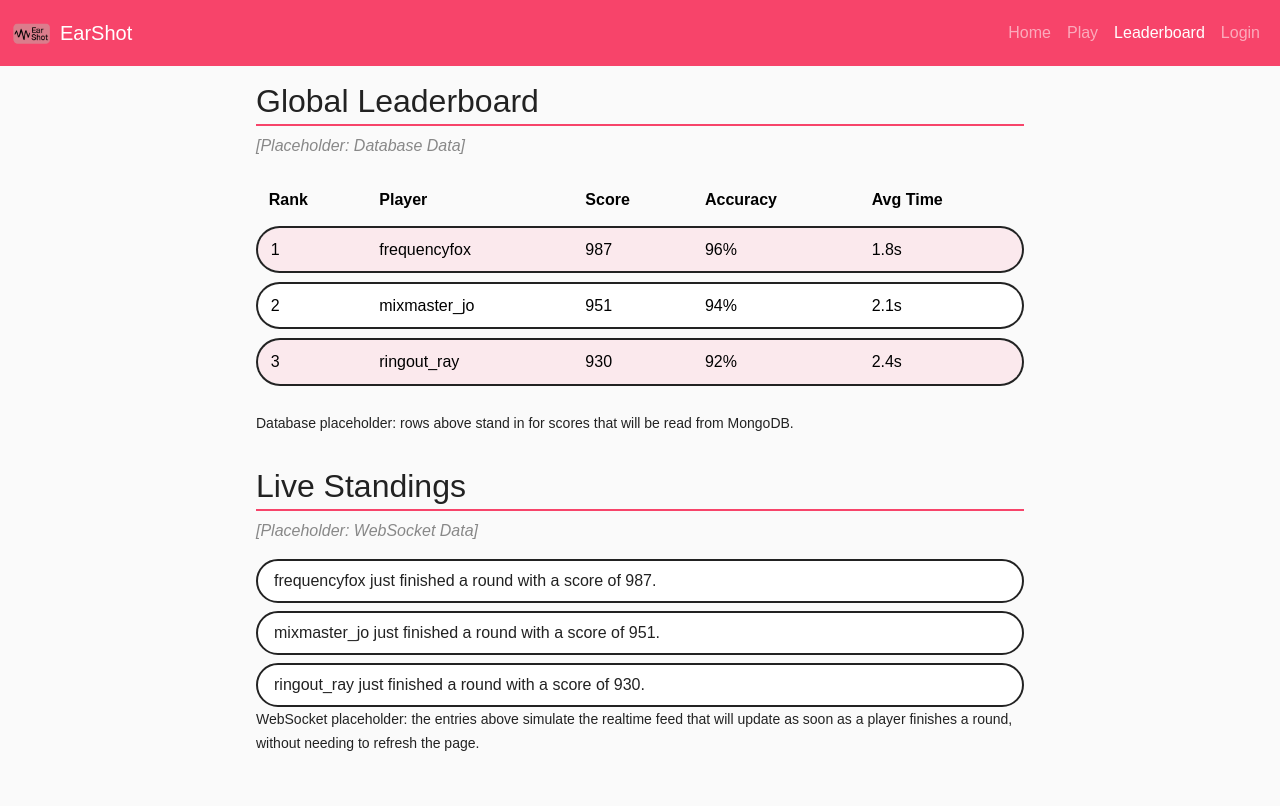
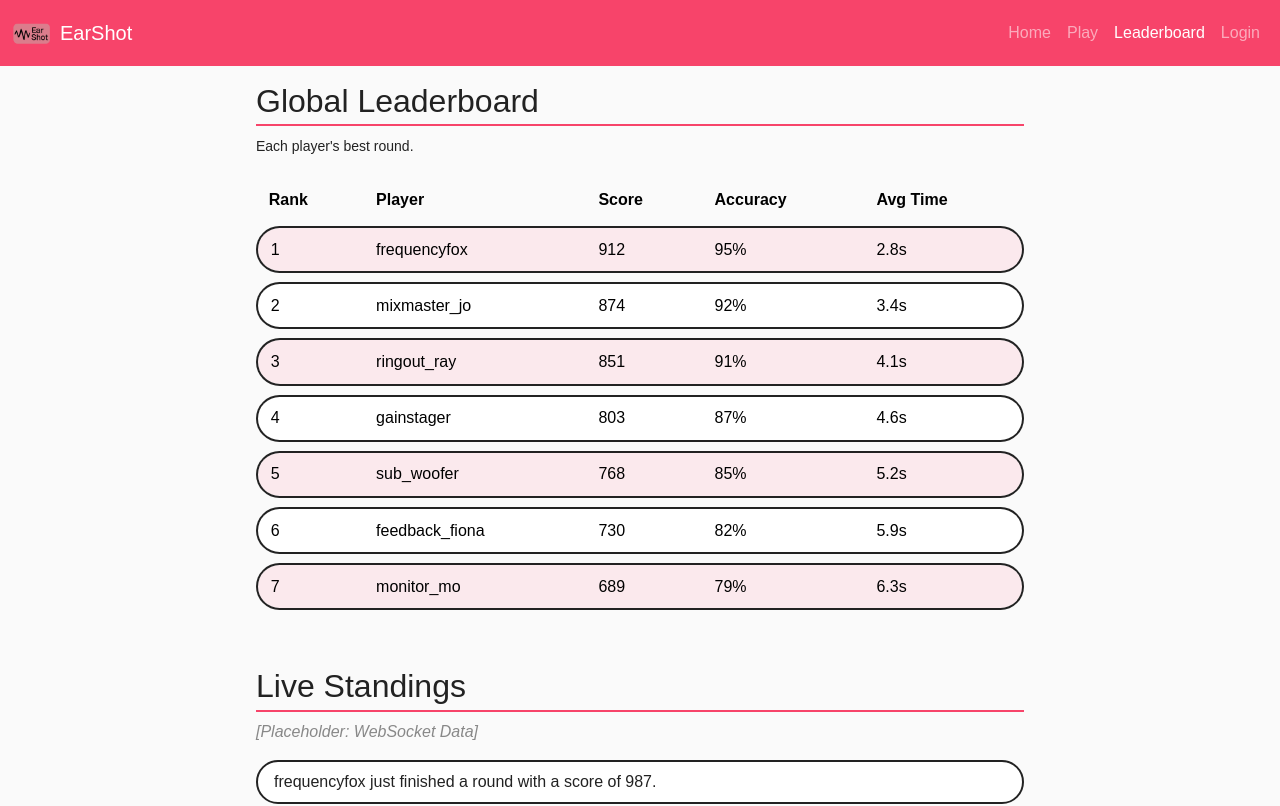
Before and after one commit to E-Rob19/startup, a React (Vite) app: page /leaderboard in a window 1280 px wide. Shown: the top 806 px of the page. Built offline with nearby package versions, Linux system fonts and the light colour scheme.

Commit message:
leaderboard and profile read saved scores from localStorage

```diff
--- a/src/app.css
+++ b/src/app.css
@@ -300,3 +300,10 @@ footer {
   font-size: 1.25rem;
   color: #666;
 }
+
+/* Highlight the logged-in player's row. Bootstrap tables color cells with
+   --bs-table-bg-type, so setting it here overrides the striping. */
+#leaderboard tr.current-player > td {
+  --bs-table-bg-type: #fde3e9;
+  font-weight: 600;
+}
--- /dev/null
+++ b/src/format.js
@@ -0,0 +1,16 @@
+// Display formatting shared by the game, leaderboard, and profile.
+
+// 0.874 → "87%"
+export function formatPercent(fraction) {
+  return `${Math.round(fraction * 100)}%`;
+}
+
+// 2345 → "2.3s"
+export function formatSeconds(ms) {
+  return `${(ms / 1000).toFixed(1)}s`;
+}
+
+// "2026-10-22T18:00:00.000Z" → "10/22/2026" (in the viewer's own locale)
+export function formatDate(isoString) {
+  return new Date(isoString).toLocaleDateString();
+}
--- a/src/game/game.jsx
+++ b/src/game/game.jsx
@@ -4,6 +4,7 @@ import { AuthState } from '../login/authState';
 import { playTone, randomFrequency, stopTone } from './audio';
 import { ACCURACY_WEIGHT, MAX_SCORE, SPEED_WEIGHT, scoreRound } from './scoring';
 import { saveScore } from '../services/scoreService';
+import { formatPercent, formatSeconds } from '../format';
 
 const TONES_PER_ROUND = 10;
 const CLEAR_TONES = 5;
@@ -35,16 +36,6 @@ function sliderToFreq(pos) {
 function formatTimeLeft(ms) {
   const seconds = Math.ceil(ms / 1000);
   return `0:${String(seconds).padStart(2, '0')}`;
-}
-
-// 0.874 → "87%"
-function formatPercent(fraction) {
-  return `${Math.round(fraction * 100)}%`;
-}
-
-// 2345 → "2.3s"
-function formatSeconds(ms) {
-  return `${(ms / 1000).toFixed(1)}s`;
 }
 
 // First CLEAR_TONES tones are clear, the rest have noise.
--- a/src/leaderboard/leaderboard.jsx
+++ b/src/leaderboard/leaderboard.jsx
@@ -1,11 +1,30 @@
 import React from 'react';
+import { getLeaderboard } from '../services/scoreService';
+import { formatPercent, formatSeconds } from '../format';
 
-export function Leaderboard() {
+export function Leaderboard({ userName }) {
+  const [scores, setScores] = React.useState(null); // null while loading
+
+  React.useEffect(() => {
+    let ignore = false;
+    getLeaderboard().then((leaderboard) => {
+      if (!ignore) setScores(leaderboard);
+    });
+    return () => {
+      ignore = true;
+    };
+  }, []);
+
   return (
     <main>
       <section id="leaderboard">
         <h2>Global Leaderboard</h2>
-        <p className="placeholder-tag">[Placeholder: Database Data]</p>
+        <p><small>Each player's best round.</small></p>
+        {scores === null ? (
+          <p>Loading scores…</p>
+        ) : scores.length === 0 ? (
+          <p>No scores yet. Be the first!</p>
+        ) : (
           <div className="table-responsive">
             <table className="table table-striped table-hover">
               <thead>
@@ -18,13 +37,22 @@ export function Leaderboard() {
                 </tr>
               </thead>
               <tbody>
-              <tr><td>1</td><td>frequencyfox</td><td>987</td><td>96%</td><td>1.8s</td></tr>
-              <tr><td>2</td><td>mixmaster_jo</td><td>951</td><td>94%</td><td>2.1s</td></tr>
-              <tr><td>3</td><td>ringout_ray</td><td>930</td><td>92%</td><td>2.4s</td></tr>
+                {scores.map((entry, i) => (
+                  <tr key={entry.name} className={entry.name === userName ? 'current-player' : ''}>
+                    <td>{i + 1}</td>
+                    <td>
+                      {entry.name}
+                      {entry.name === userName && ' (you)'}
+                    </td>
+                    <td>{entry.score}</td>
+                    <td>{formatPercent(entry.accuracy)}</td>
+                    <td>{formatSeconds(entry.avgTimeMs)}</td>
+                  </tr>
+                ))}
               </tbody>
             </table>
           </div>
-        <p><small>Database placeholder: rows above stand in for scores that will be read from MongoDB.</small></p>
+        )}
       </section>
 
       <section id="live-updates">
--- a/src/profile/profile.jsx
+++ b/src/profile/profile.jsx
@@ -1,16 +1,45 @@
 import React from 'react';
+import { NavLink } from 'react-router-dom';
+import { getHistory } from '../services/scoreService';
+import { formatDate, formatPercent, formatSeconds } from '../format';
 
-export function Profile({ userName, authState }) {
+export function Profile({ userName }) {
+  const [history, setHistory] = React.useState(null); // null while loading
+
+  React.useEffect(() => {
+    let ignore = false;
+    getHistory(userName).then((rounds) => {
+      if (!ignore) setHistory(rounds);
+    });
+    return () => {
+      ignore = true;
+    };
+  }, [userName]);
+
+  const bestScore = history?.length ? Math.max(...history.map((round) => round.score)) : null;
+  const averageScore = history?.length
+    ? Math.round(history.reduce((sum, round) => sum + round.score, 0) / history.length)
+    : null;
+
   return (
     <main>
       <section id="profile-header">
-        <h2><span id="profile-username">{userName || 'Guest'}</span>'s Profile</h2>
-        <p>Your personal round history and improvement over time will show up here once you're logged in.</p>
+        <h2><span id="profile-username">{userName}</span>'s Profile</h2>
+        {history?.length > 0 && (
+          <p>
+            Rounds played: <strong>{history.length}</strong> · Best score: <strong>{bestScore}</strong> ·
+            Average score: <strong>{averageScore}</strong>
+          </p>
+        )}
       </section>
 
       <section id="round-history">
         <h2>Round History</h2>
-        <p className="placeholder-tag">[Placeholder: Database Data]</p>
+        {history === null ? (
+          <p>Loading your rounds…</p>
+        ) : history.length === 0 ? (
+          <p>No rounds yet. <NavLink to="/game">Go play one!</NavLink></p>
+        ) : (
           <div className="table-card">
             <div className="table-responsive">
               <table className="table table-striped table-hover">
@@ -23,14 +52,19 @@ export function Profile({ userName, authState }) {
                   </tr>
                 </thead>
                 <tbody>
-                <tr><td>2026-09-18</td><td>930</td><td>92%</td><td>2.4s</td></tr>
-                <tr><td>2026-09-15</td><td>875</td><td>88%</td><td>2.7s</td></tr>
-                <tr><td>2026-09-10</td><td>810</td><td>84%</td><td>3.1s</td></tr>
+                  {history.map((round) => (
+                    <tr key={round.date}>
+                      <td>{formatDate(round.date)}</td>
+                      <td>{round.score}</td>
+                      <td>{formatPercent(round.accuracy)}</td>
+                      <td>{formatSeconds(round.avgTimeMs)}</td>
+                    </tr>
+                  ))}
                 </tbody>
               </table>
             </div>
           </div>
-        <p><small>Database placeholder: rows above stand in for this player's past rounds, which will be read from MongoDB.</small></p>
+        )}
       </section>
     </main>
   );
```
Also changed, not shown: 1 other file (tests, documents, lock files or other folders). Lines whose indentation alone changed are shown as unchanged.
